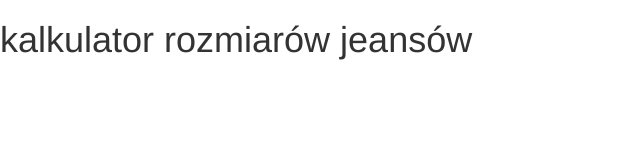
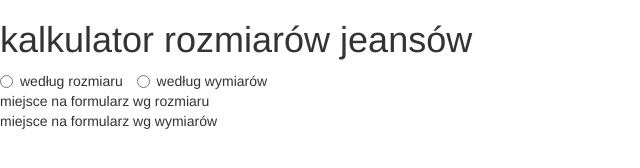
Before and after one commit to Dawid-Kowalski/przelicznik-rozmiarow-jeans, a website: page index.html in a window 1280 px wide. Shown: the whole page, without its empty margins (0-640 px from the left). Drawn offline with nearby package versions, Linux system fonts and the light colour scheme; files that its build step writes are made by us from their sources.

Commit message:
Add first form - choose size/bodysize

```diff
--- a/index.html
+++ b/index.html
@@ -9,5 +9,19 @@
 	</head>
 	<body>
 		<h1>kalkulator rozmiarów jeansów</h1>
+		<form>
+		  <label class="radio-inline">
+		  	<input type="radio" name="optradio">według rozmiaru
+		  </label>
+		  <label class="radio-inline">
+		  	<input type="radio" name="optradio">według wymiarów
+		  </label>
+		</form>
+		<div id="size-panel">
+			miejsce na formularz wg rozmiaru
+		</div>
+		<div id="body-panel">
+			miejsce na formularz wg wymiarów
+		</div>
 	</body>
 </html>
```
